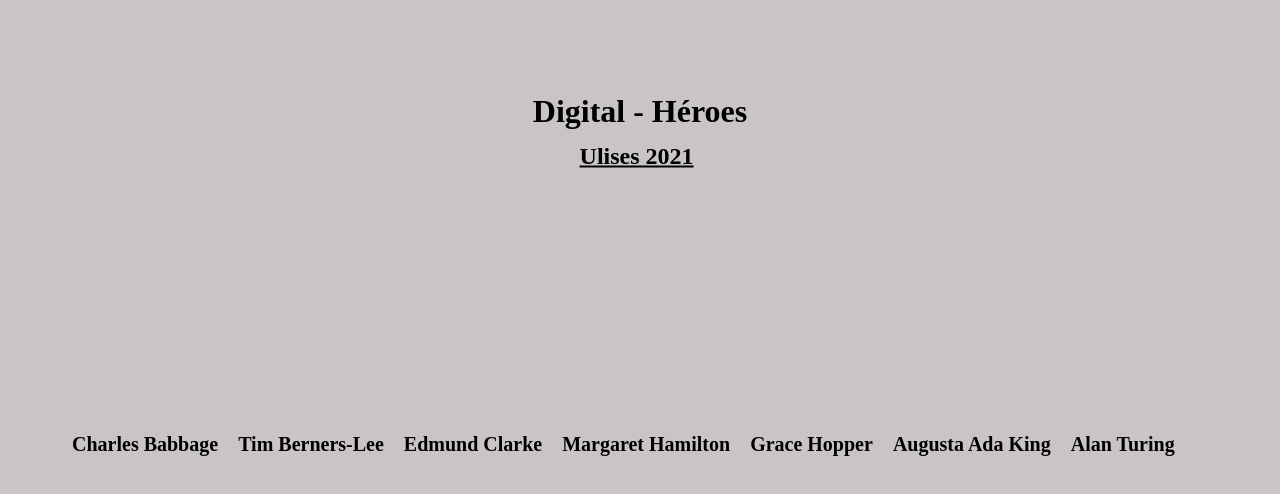
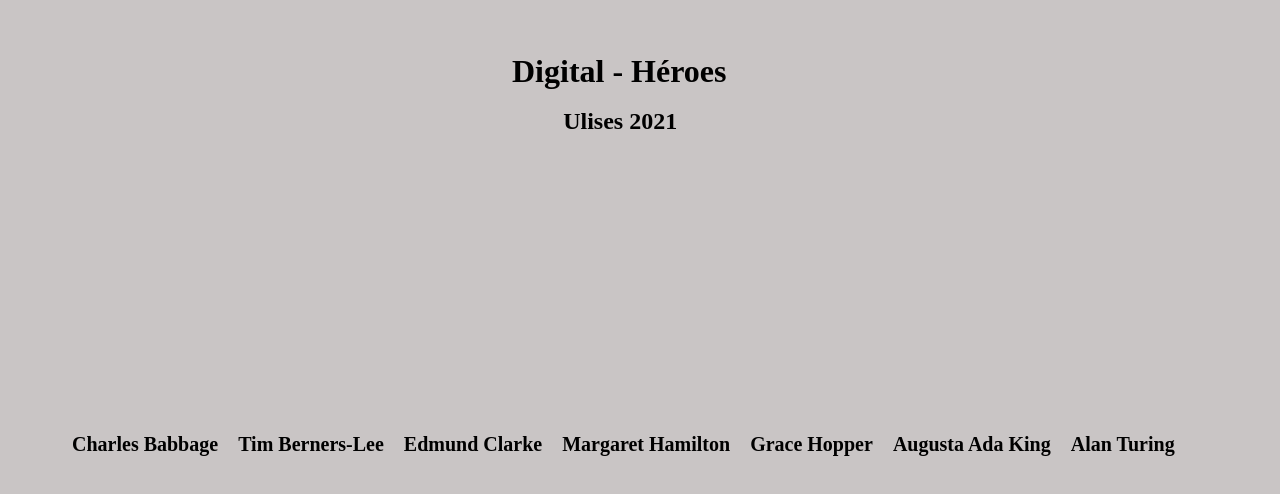
Before and after one commit to Ulises-Armolla/DH-Digital-Heroes, a website: page views/index.html in a window 1280 px wide. Shown: the part 288-782 px from the top of the page. Drawn offline with Linux system fonts and the light colour scheme; files that its build step writes are made by us from their sources.

Commit message:
reemplazo de tag section por main y correccion de css

```diff
--- a/public/css/style.css
+++ b/public/css/style.css
@@ -1,8 +1,8 @@
 .header {
-    top: 50%;
-    left: 50%;
+    top: 40%;
+    left: 40%;
     position: absolute;
-    transform: translateX(-50%) translateY(-50%);
+
 }
 .footer {
     bottom: 5%;
@@ -10,11 +10,9 @@
     position: absolute;
 }
 h2 {
-    top: 53%;
-    left: 50%;
+    top: 47%;
+    left: 44%;
     position: absolute;
-    transform: translateX(-53%) translateY(-50%);
-    text-decoration: underline;
 }
 div {
     display: flex;
@@ -22,7 +20,7 @@ div {
 }
 p {
     text-align: justify;
-    width: 800px;
+    width: 900px;
 }
 a {
     text-decoration: none;
--- a/views/index.html
+++ b/views/index.html
@@ -9,7 +9,7 @@
 </head>
 <body>
     <header class="header"><h1>Digital - Héroes</h1></header>
-    <section><h2>Ulises 2021</h2></section>
+    <main><h2>Ulises 2021</h2></main>
     <footer class="footer">
         <nav>
             <ul>
```
Also changed, not shown: views/babbage.html (+2 -2 lines), views/berners-lee.html (+0 -1 lines), views/clarke.html (+2 -2 lines), views/hamilton.html (+2 -2 lines), views/hopper.html (+2 -2 lines), views/lovelace.html (+2 -2 lines), views/turing.html (+2 -2 lines).
